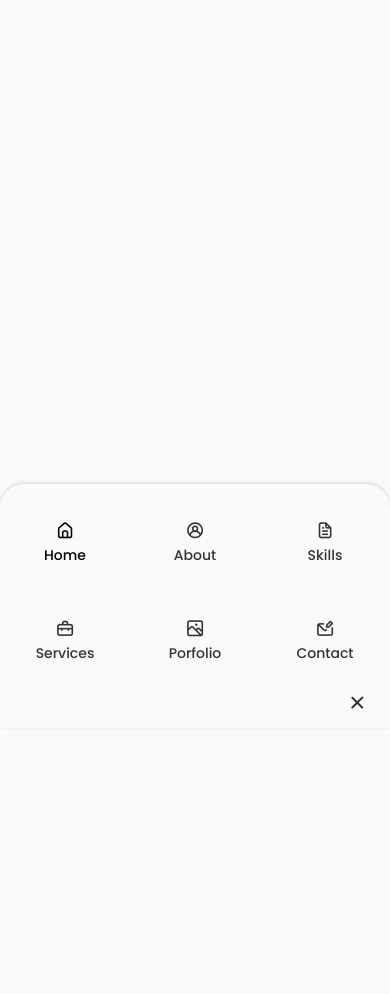
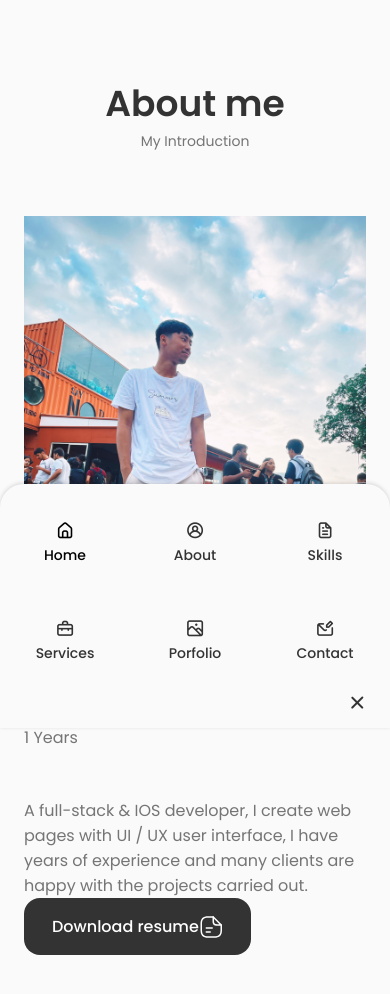
Before and after one commit to sayordebbarma/sayo-portfolio, a React (Create React App) app: page / in a window 390 px wide. Shown: the part 960-1954 px from the top of the page. Before the commit the page ends 1052 px from the top, so only its background shows below. Built offline with nearby package versions, Linux system fonts and the light colour scheme.

Commit message:
added about component

```diff
--- a/src/App.css
+++ b/src/App.css
@@ -101,19 +101,19 @@
   padding: 6rem 0 2rem;
 }
 
-.section__title {
+.section_title {
   font-size: var(--h1-font-size);
   color: var(--title-color);
 }
 
-.section__subtitle {
+.section_subtitle {
   display: block;
   font-size: var(--small-font-size);
   margin-bottom: 4rem;
 }
 
-.section__title,
-.section__subtitle {
+.section_title,
+.section_subtitle {
   text-align: center;
 }
 
@@ -143,11 +143,11 @@
   background-color: var(--title-color-dark);
 }
 
-.button__icon {
+.button_icon {
   margin-left: var(--mb-0-5);
 }
 
-.button--flex {
+.button_flex {
   display: inline-flex;
   align-items: center;
 }
@@ -164,7 +164,7 @@
     padding: 1rem 1.75rem;
   }
 
-  .button__icon {
+  .button_icon {
     width: 22px;
     height: 22px;
   }
--- a/src/App.js
+++ b/src/App.js
@@ -1,6 +1,7 @@
 import './App.css';
 import Header from './Components/Header/Header';
 import Home from './Components/Home/Home';
+import About from './Components/About/About';
 
 function App() {
   return (
@@ -9,6 +10,7 @@
 
     <main className="main">
       <Home />
+      <About />
     </main>
     </>
 
--- /dev/null
+++ b/src/Components/About/About.jsx
@@ -0,0 +1,55 @@
+import React from 'react'
+import './About'
+import AboutImg from '../../Assets/aboutImg.jpeg'
+import Resume from '../../Assets/Resume.pdf'
+import Info from './Info'
+
+const About = () => {
+  return (
+    <section className="about section" id="about">
+        <h2 className="section_title">About me</h2>
+        <span className="section_subtitle">My Introduction</span>
+        <div className="about_content container grid">
+            <img src={AboutImg} alt="" className="about_img" />
+
+            <div className="about_data">
+                <Info />
+                <p className="about_description">
+                A full-stack & IOS developer, I create web pages with UI / UX user interface, I have years of experience and many clients are happy with the projects carried out.
+                </p>
+
+                <a download="" href={Resume} className="button button_flex">
+                    Download resume
+                    <svg
+                class="button__icon"
+                xmlns="http://www.w3.org/2000/svg"
+                width="24"
+                height="24"
+                viewBox="0 0 24 24"
+                fill="none"
+              >
+                <path
+                  d="M15.25 22.7502H9.25C3.82 22.7502 1.5 20.4302 1.5 15.0002V9.00024C1.5 3.57024 3.82 1.25024 9.25 1.25024H14.25C14.66 1.25024 15 1.59024 15 2.00024C15 2.41024 14.66 2.75024 14.25 2.75024H9.25C4.64 2.75024 3 4.39024 3 9.00024V15.0002C3 19.6102 4.64 21.2502 9.25 21.2502H15.25C19.86 21.2502 21.5 19.6102 21.5 15.0002V10.0002C21.5 9.59024 21.84 9.25024 22.25 9.25024C22.66 9.25024 23 9.59024 23 10.0002V15.0002C23 20.4302 20.68 22.7502 15.25 22.7502Z"
+                  fill="var(--container-color)"
+                ></path>
+                <path
+                  d="M22.25 10.7502H18.25C14.83 10.7502 13.5 9.42023 13.5 6.00023V2.00023C13.5 1.70023 13.68 1.42023 13.96 1.31023C14.24 1.19023 14.56 1.26023 14.78 1.47023L22.78 9.47023C22.99 9.68023 23.06 10.0102 22.94 10.2902C22.82 10.5702 22.55 10.7502 22.25 10.7502ZM15 3.81023V6.00023C15 8.58023 15.67 9.25023 18.25 9.25023H20.44L15 3.81023Z"
+                  fill="var(--container-color)"
+                ></path>
+                <path
+                  d="M13.25 13.7502H7.25C6.84 13.7502 6.5 13.4102 6.5 13.0002C6.5 12.5902 6.84 12.2502 7.25 12.2502H13.25C13.66 12.2502 14 12.5902 14 13.0002C14 13.4102 13.66 13.7502 13.25 13.7502Z"
+                  fill="var(--container-color)"
+                ></path>
+                <path
+                  d="M11.25 17.7502H7.25C6.84 17.7502 6.5 17.4102 6.5 17.0002C6.5 16.5902 6.84 16.2502 7.25 16.2502H11.25C11.66 16.2502 12 16.5902 12 17.0002C12 17.4102 11.66 17.7502 11.25 17.7502Z"
+                  fill="var(--container-color)"
+                ></path>
+                    </svg>
+                </a>
+            </div>
+        </div>
+    </section>
+  )
+}
+
+export default About
--- /dev/null
+++ b/src/Components/About/Info.jsx
@@ -0,0 +1,24 @@
+import React from 'react'
+
+const Info = () => {
+  return (
+    <div className="about_info grid">
+        <div className="about_box">
+            <h3 className="about_title">Experience</h3>
+            <span className="about_subtitle">1 Years</span>
+        </div>
+
+        <div className="about_box">
+            <h3 className="about_title"></h3>
+            <span className="about_subtitle"></span>
+        </div>
+
+        <div className="about_box">
+            <h3 className="about_title"></h3>
+            <span className="about_subtitle"></span>
+        </div>
+    </div>
+  )
+}
+
+export default Info
```
Also changed, not shown: src/Assets/aboutImg.jpeg (added), src/Components/About/About.css (added), 1 other file (tests, documents, lock files or other folders).
